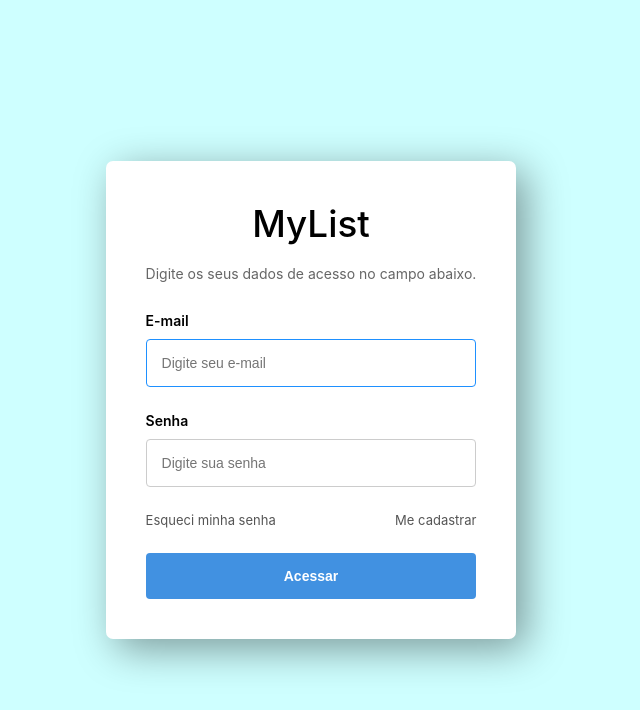
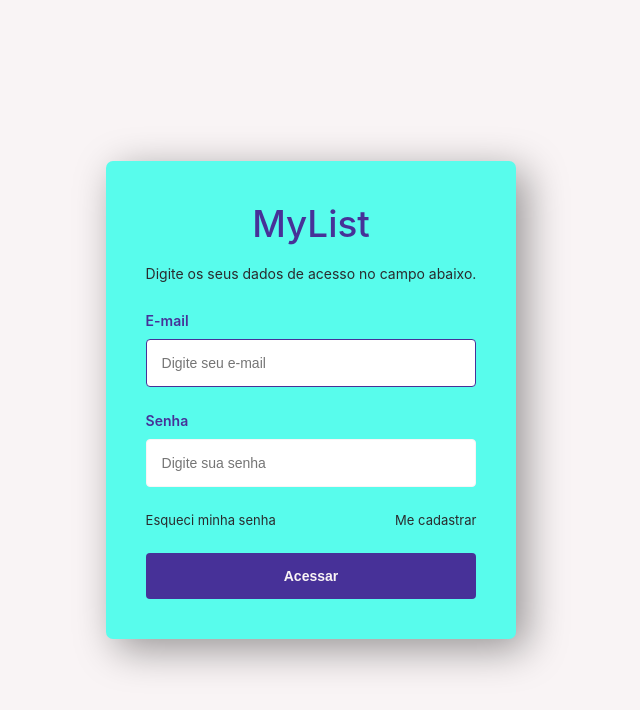
Before and after one commit to Tadeujr/lista-front, a Next.js app: page /login in a window 1280 px wide. Shown: the top 710 px of the page, without its empty margins (329-969 px from the left). Built offline with nearby package versions, Linux system fonts and the light colour scheme.

Commit message:
Refactor: Alterando a paleta de cores do app

```diff
--- a/src/styles/CadList.module.css
+++ b/src/styles/CadList.module.css
@@ -1,8 +1,7 @@
 .page {
-  font-family: 'Inter', sans-serif;
   margin: 0;
   padding: 0;
-  color: #023047;
+  color: #473198;
   display: flex;
   flex-direction: column;
   align-items: center;
@@ -18,8 +17,8 @@
   margin: auto;
   display: flex;
   flex-direction: column;
-  background: #ffffff;
-  box-shadow: 1px 0px 1.2px 0px #e3e3e3;
+  background: #58FCEC;
+  box-shadow: 1px 0px 1.2px 0px #F9F4F5;
   border-radius: 3px;
   padding: 1em;
 }
@@ -29,6 +28,7 @@
   margin-bottom: 10px;
   padding-bottom: 10px;
   text-align: center; /* Alinhando o título no centro horizontalmente */
+  color: #473198;
 }
 
 /* Restante do CSS permanece igual */
@@ -41,6 +41,7 @@
   margin: 0 auto;
   margin-bottom: 30px;
   position: relative;
+  color: #473198;
 }
 
 .formItem label {
@@ -52,13 +53,15 @@
   width: 100%;
   padding: 15px;
   font-size: 16px;
-  border: 1px solid #ccc;
+  border: 1px solid #F9F4F5;
   margin-bottom: 20px;
   border-radius: 4px;
   transition: all linear 160ms;
   outline: none;
 }
-
+.formCadList  input:focus {
+  border: 1px solid #473198;
+}
 .formItem .checkboxLabel {
   margin-bottom: 5px;
 }
@@ -73,8 +76,8 @@
 }
 
 .btn {
-  background-color: #4191e1;
-  color: #fff;
+  background-color: #473198;
+  color: #F9F4F5;
   padding: 18px;
   font-size: 16px;
   border-radius: 4px;
@@ -85,7 +88,7 @@
 }
 
 .btn:hover {
-  background-color: #0086ff;
+  background-color: #6b50ca;
 }
 
 .errorMessage {
--- a/src/styles/CadUser.module.css
+++ b/src/styles/CadUser.module.css
@@ -1,31 +1,48 @@
 /* CadList.module.css */
+
 .page {
   display: flex;
   flex-direction: column;
   align-items: center;
+  align-content: center;
   justify-content: center;
   width: 100%;
   height: 100vh;
+  color: #473198;
+
+
+  margin: 0;
+  padding: 0;
+
+
+
+
+  min-height: 100vh;
+  padding-top: 50px;
+  padding-bottom: 50px;
   }
 
   .formCadList {
+    width: 700px;
+    margin: auto;
     display: flex;
     flex-direction: column;
-    align-items: center;
-    background-color: #fff;
-    border-radius: 7px;
-    padding: 40px;
-    box-shadow: 10px 10px 40px rgba(0, 0, 0, 0.4);
-    gap: 10px;
-    max-width: 400px;
-    width: 100%;
+    background: #58FCEC;
+    box-shadow: 1px 0px 1.2px 0px #e3e3e3;
+    border-radius: 3px;
+    padding: 1em;
   }
 
   /* Restante do CSS permanece igual */
   .formItem {
     display: flex;
     flex-direction: column;
-    width: 100%;
+    grid-row: auto;
+    align-items: flex-start;
+    width: 90%;
+    margin: 0 auto;
+
+    position: relative;
   }
 
   .formItem label {
@@ -55,7 +72,7 @@
   }
 
   .btn {
-    background-color: #4191e1;
+    background-color: #473198;
     color: #fff;
     padding: 12px;
     font-size: 16px;
@@ -67,5 +84,5 @@
   }
 
   .btn:hover {
-    background-color: #0086ff;
+    background-color: #6b50ca;
   }
--- a/src/styles/Header.module.css
+++ b/src/styles/Header.module.css
@@ -1,9 +1,14 @@
+.page{
+  color: #473198;
+}
 .menu {
   display: flex;
   flex-direction: row;
   justify-content: center;
   gap: 120px;
   text-align: center;
+  color: #2a2b2e;
+  margin-top: 10px;
 }
 
 .menu a {
@@ -11,6 +16,7 @@
   flex-direction: column;
   align-items: center;
   margin-top: 20px;
+
 }
 
 .menu a span {
@@ -32,7 +38,8 @@
 }
 
 .menu a:hover {
-  color: #0086ff;
+  color: #473198;
+
 }
 
 .menu a.exitLink:hover {
--- a/src/styles/Login.module.css
+++ b/src/styles/Login.module.css
@@ -1,8 +1,8 @@
 .body{
-  font-family: 'Inter', sans-serif;
+
   margin: 0;
   padding: 0;
-  color: #023047
+  color: #023047;
 }
 
 .page {
@@ -13,21 +13,23 @@
   justify-content: center;
   width: 100%;
   height: 100vh;
-
+  color: #473198;
 }
 .page h1{
   text-align: center;
+  color: #473198;
 }
 
 .formLogin {
   display: flex;
   flex-direction: column;
-  background-color: #fff;
+  background-color: #58FCEC;
   border-radius: 7px;
   padding: 40px;
   box-shadow: 10px 10px 40px rgba(0, 0, 0, 0.4);
   gap: 5px
 }
+
 
 .areaLogin img {
   width: 420px;
@@ -43,14 +45,14 @@
 .formLogin p {
   display: inline-block;
   font-size: 14px;
-  color: #666;
+  color: #2A2B2E;
   margin-bottom: 25px;
 }
 
 .formLogin input {
   padding: 15px;
   font-size: 14px;
-  border: 1px solid #ccc;
+  border: 1px solid #F9F4F5;
   margin-bottom: 20px;
   margin-top: 5px;
   border-radius: 4px;
@@ -60,7 +62,7 @@
 
 
 .formLogin input:focus {
-  border: 1px solid #1e90ff;
+  border: 1px solid #473198;
 }
 
 .formLogin label {
@@ -72,7 +74,7 @@
   display: inline-block;
   margin-bottom: 20px;
   font-size: 13px;
-  color: #555;
+  color: #2A2B2E;
   transition: all linear 160ms;
 }
 .formLogin div{
@@ -90,8 +92,8 @@ justify-content: space-between;
 }
 
 .btn {
-  background-color: #4191e1;
-  color: #fff;
+  background-color: #473198;
+  color: #F9F4F5;
   font-size: 14px;
   font-weight: 600;
   border: none !important;
@@ -102,6 +104,6 @@ justify-content: space-between;
 }
 
 .btn:hover {
-  background-color:#0086ff;
+  background-color:#6b50ca;
 
 }
--- a/src/styles/Table.module.css
+++ b/src/styles/Table.module.css
@@ -13,21 +13,21 @@
     padding: px;
     margin-bottom: 20px;
     margin-top: -60px;
-    color: #fff;
-    background-color: #0086ff;
-    border: 1px solid #0086ff;
+    color: #F9F4F5;
+    background-color: #006EDC;
+    border: 1px solid #006EDC;
     border-radius: 5px;
 
 }
 .tbZebra {
   /*Acessa a tabela*/
- border: 1px solid #00ecff; ;
+ border: 1px solid #473198; ;
 }
 
 .tbZebra thead {
 
   /*Acessa o cabeçalho da tabela*/
-  background-color: #0086ff; /*Adiciona um Background*/
+  background-color: #473198; /*Adiciona um Background*/
 
 }
 
@@ -35,7 +35,7 @@
 
   /*Acessa o Table Head*/
   padding: 5px; /*Espaçamento de 5PX*/
-  color: #fff; /*Cor do texto para branco*/
+  color: #F9F4F5; /*Cor do texto para branco*/
   text-align: left; /*Alinhamento do texto para esquerda*/
   text-align: center;
 }
@@ -43,7 +43,7 @@
 .tbZebra tbody tr {
   /*Acessa as linhas do tbody*/
   text-align: center;
-  background-color: #ffffff; /*Adiciona um Background*/
+  background-color: #F9F4F5; /*Adiciona um Background*/
   padding: 5px; /*Espaçamento de 5PX*/
 }
 
@@ -53,7 +53,8 @@
 */
 .tbZebra tbody tr:nth-child(even) {
   /*Acessa cada filho*/
-  background-color: #ceffff; /*Altera a cor de fundo para a linha*/
+  color: #F9F4F5;
+  background-color: #006EDC; /*Altera a cor de fundo para a linha*/
 }
 .center {
   display: flex;
@@ -70,6 +71,12 @@
   padding-left: 12px;
   padding-right: 12px;
 }
+.option input[type="checkbox"] {
+  /* Defina o tamanho desejado para o input checkbox */
+  width: 20px;
+  height: 20px;
+
+}
 
 .calendarContainer {
   display: flex;
@@ -78,8 +85,8 @@
 }
 
 .btn {
-  background-color: #4191e1;
-  color: #fff;
+  background-color: #473198;
+  color: #F9F4F5;
   padding: 18px;
   font-size: 16px;
   border-radius: 4px;
@@ -95,16 +102,17 @@
 
 
 .btn:hover {
-  background-color: #0086ff;
+  background-color: #6b50ca;
 }
 .checkedRow {
   text-decoration: line-through; /* Adicione qualquer estilo de destaque que você desejar */
+
 }
 
 .registeredDate {
   display: block;
   width: 100%;
   height: 100%;
-  background-color: #0086ff; /* Altere para a cor desejada */
+  background-color: #6b50ca; /* Altere para a cor desejada */
 
 }
--- a/src/styles/globals.css
+++ b/src/styles/globals.css
@@ -6,7 +6,7 @@ body {
     Ubuntu, Cantarell, Fira Sans, Droid Sans, Helvetica Neue, sans-serif;
   display: grid;
   justify-items: center;
-  background-color: #ceffff;
+  background-color: #F9F4F5;
   /* background-image: ; */
 }
 
```
Lines whose indentation alone changed are shown as unchanged.
